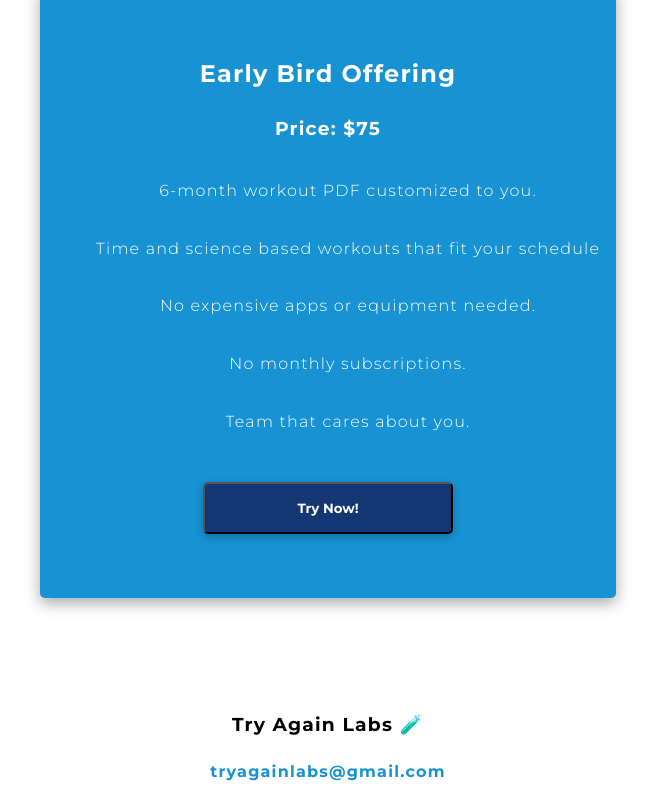
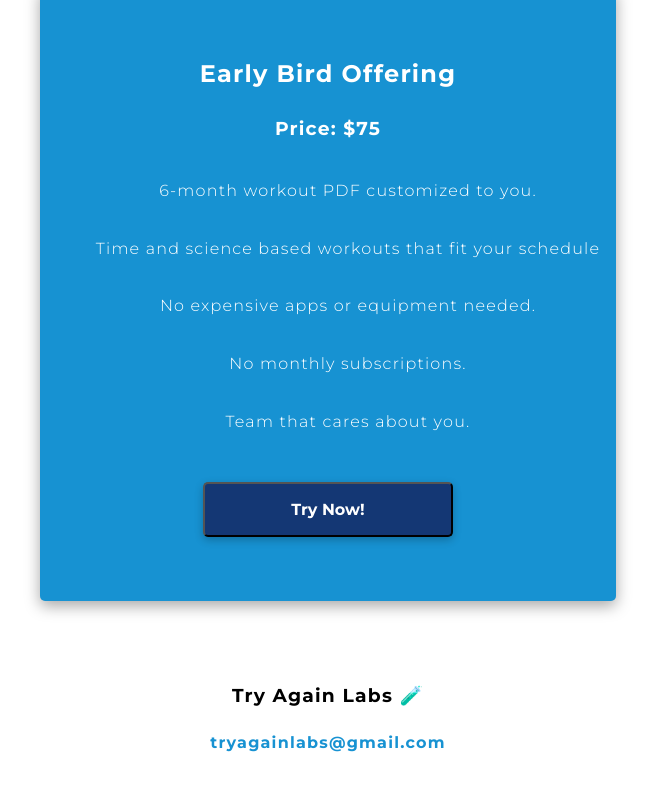
Before and after one commit to garkilic/build-up, a React (Create React App) app: page / in a window 1280 px wide. Shown: the part 1300-2100 px from the top of the page, without its empty margins (312-967 px from the left). After the commit the page ends 2071 px from the top, so only its background shows below. Built offline with nearby package versions, Linux system fonts and the light colour scheme; what @typeform/embed would draw is missing.

Commit message:
Minor sizing and margin size changes

```diff
--- a/src/style.css
+++ b/src/style.css
@@ -52,6 +52,7 @@ h1 {
 	font-family: "Montserrat", sans-serif;
 	margin: 1rem 0;
 	padding: 1rem 2rem;
+	font-size: 1rem;
 	width: 250px;
 	text-align: center;
 	border-radius: 5px;
@@ -278,7 +279,7 @@ h1 {
 
 .footer {
 	text-align: center;
-	margin-top: 5rem;
+	margin-top: 3rem;
 }
 
 .footer--links {
```
